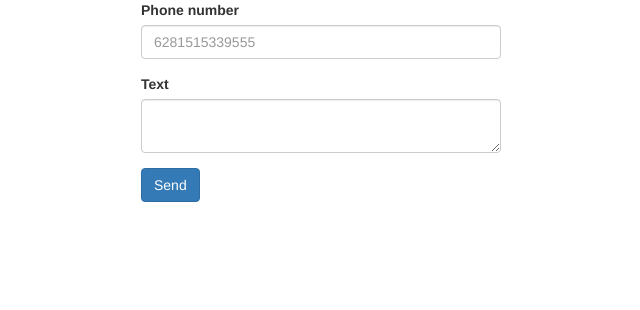
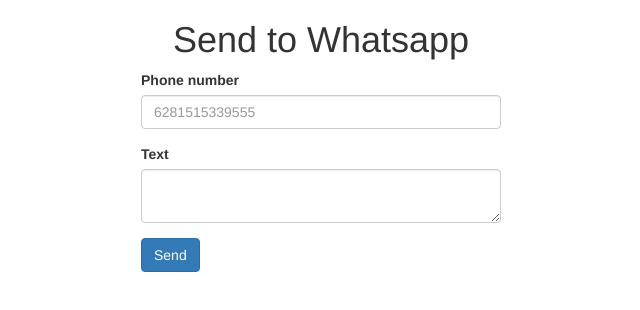
Before and after one commit to achmadfatoni/send-to-whatsapp, a plain HTML site: page index.html in a window 1280 px wide. Shown: the whole page, without its empty margins (319-959 px from the left). Drawn offline with nearby package versions, Linux system fonts and the light colour scheme; some packages are replaced by stand-ins of ours; a script that the page names is missing.

Commit message:
added Header

```diff
--- a/index.html
+++ b/index.html
@@ -8,6 +8,9 @@
     <link rel="stylesheet" href="https://cdnjs.cloudflare.com/ajax/libs/sweetalert/1.1.3/sweetalert.min.css">
 </head>
 <body>
+
+    	 <h1 id="Send-Whatsapp" align="center">Send to Whatsapp</h1>
+
     <div class="container">
         <div class="row">
             <div class="col-xs-12 col-md-4 col-md-offset-4">
```
